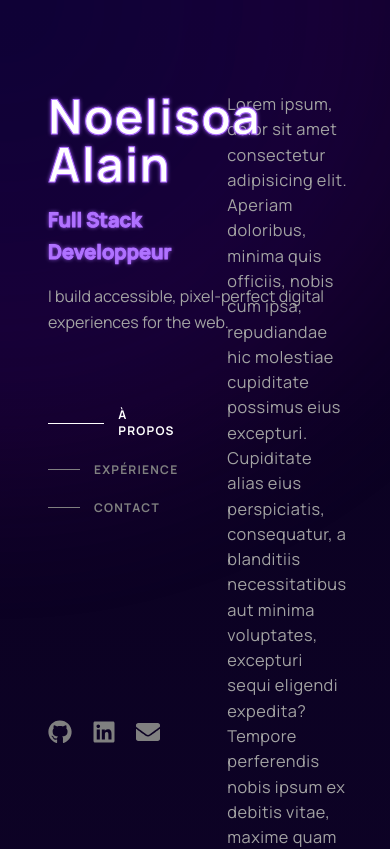
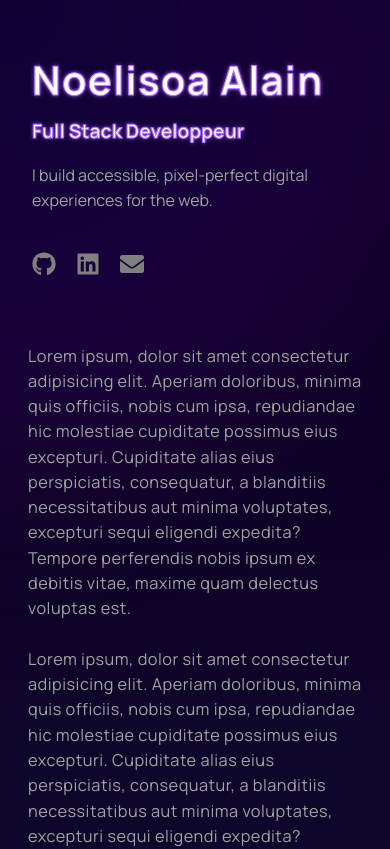
Before and after one commit to Alain-RN/portfolio_v2, a React (Vite) app: page /#about in a window 390 px wide. Shown: the top 849 px of the page. Built offline with nearby package versions, Linux system fonts and the light colour scheme.

Commit message:
responsive

```diff
--- a/src/components/ExperienceCard/ExperienceCard.css
+++ b/src/components/ExperienceCard/ExperienceCard.css
@@ -1,7 +1,7 @@
 .experience-card {
     display: grid;
     grid-template-columns: 26% 74%;
-    padding: 30px 24px 38px 24px;
+    padding: 30px 24px 30px 24px;
     transition: 0.115s ease-in;
     /* border-radius: .375rem; */
     cursor: pointer;
--- a/src/components/LeftSidebar/LeftSidebar.css
+++ b/src/components/LeftSidebar/LeftSidebar.css
@@ -22,6 +22,7 @@
 .leftSidebar h2 {
     font-size: 1.25rem;
     padding-top: 16px;
+    color: white;
 }
 
 .leftSidebar p {
@@ -30,3 +31,13 @@
     line-height: 1.;
     color: rgb(163, 163, 163);
 }
+
+@media (max-width: 480px) {
+    .leftSidebar h1 {
+        font-size: 2.5rem;
+    }
+
+    .leftSidebar h2 {
+        font-size: 1.2rem;
+    }
+}
--- a/src/components/Navbar/Navbar.css
+++ b/src/components/Navbar/Navbar.css
@@ -46,3 +46,9 @@ a {
 a.selected {
     color: white;
 }
+
+@media (max-width: 1024px) {
+    nav {
+        display: none;
+    }
+}
--- a/src/components/Navbar/Navbar.tsx
+++ b/src/components/Navbar/Navbar.tsx
@@ -5,7 +5,7 @@ export default function Navbar({ activeSection }: NavbarProps) {
     const sections = [
         ["about", "À propos"],
         ["experience", "Expérience"],
-        ["projects", "Contact"]
+        ["projects", "projets"]
     ];
 
     return (
--- a/src/components/ProjectCard/ProjectCard.css
+++ b/src/components/ProjectCard/ProjectCard.css
@@ -1,7 +1,7 @@
 .project-card {
     display: grid;
     grid-template-columns: 26% 74%;
-    padding: 30px 24px 38px 24px;
+    padding: 30px 24px 30px 24px;
     transition: 0.115s ease-in;
     /* border-radius: .375rem; */
     cursor: pointer;
--- a/src/layout/MainLayout.css
+++ b/src/layout/MainLayout.css
@@ -18,3 +18,32 @@
     flex-direction: column;
     gap: 60px;
 }
+
+/* Responsive */
+
+/* Laptop */
+@media (max-width: 1024px) {
+    .layout {
+        display: flex;
+        flex-direction: column;
+        padding-inline: 24px;
+    }
+
+    .layout .left {
+        top: 64px;
+        position: relative;
+        height: fit-content;
+        padding-inline: 24px;
+    }
+}
+
+/* Mobile */
+@media (max-width: 480px) {
+    .layout {
+        padding-inline: 8px;
+    }
+
+    .layout .left {
+        top: 60px;
+    }
+}
```
Also changed, not shown: src/index.css (line endings or trailing spaces).
